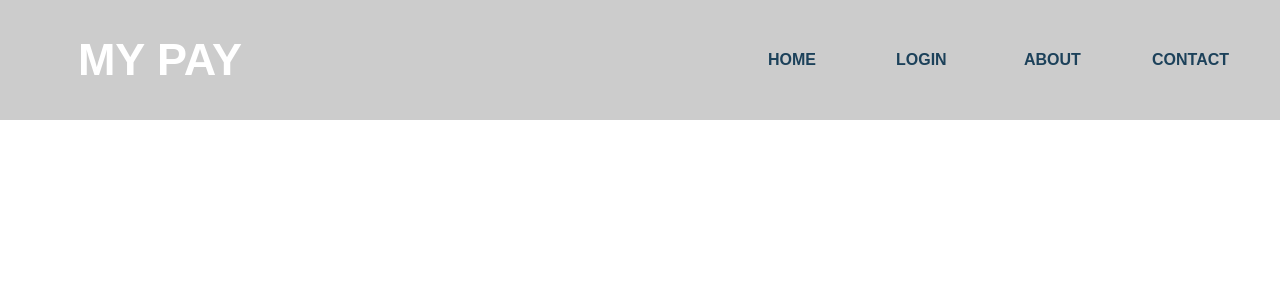
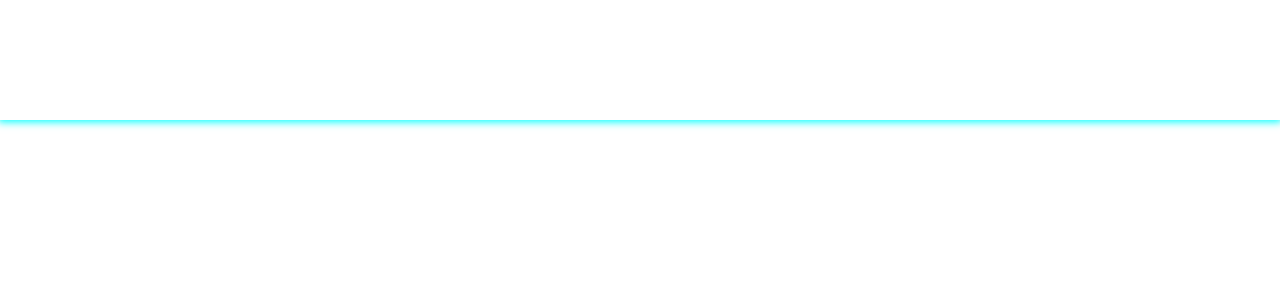
Before and after one commit to Pooja9824/normal-webpage, a PHP site: page /header.php in a window 1280 px wide. Shown: the top 300 px of the page. Run offline with PHP 8.4, Linux system fonts and the light colour scheme.

Commit message:
Change design of header and put some animation .

```diff
--- a/css/header.css
+++ b/css/header.css
@@ -22,32 +22,57 @@ header {
 nav {
   width: 100%;
   height: 15vh;
-  background: rgba(0, 0, 0, 0.2);
+  overflow: hidden;
+  background: transparent;
+  border-bottom: 2px solid white;
   color: white;
   display: flex;
   justify-content: space-between;
   align-items: center;
   text-transform: uppercase;
+  box-shadow: 0px 0px 6px 1px cyan;
+  transition: 0.5s;
+}
+
+nav:hover {
+  box-shadow: 0px 0px 8px 2px cyan;
+  transition: 0.5s;
 }
 
 nav .logo {
   width: 25%;
   font-size: 30px;
+  overflow: hidden;
   text-align: center;
   font-style: inherit;
+  transition: 0.5s;
 }
+
+nav .logo:hover {
+  letter-spacing: 4px;
+  transition: 0.5s;
+}
+
 nav .menu {
-  width: 40%;
+  width: 50%;
   display: flex;
   justify-content: space-around;
 }
 
 nav .menu a {
-  width: 50%;
   text-decoration: none;
   color: white;
+  padding-left: 2%;
+  padding-right: 2%;
   font-weight: bold;
+  transition: 0.5s;
 }
-nav .menu a {
-  color: #1c415a;
+
+nav .menu a:hover {
+  letter-spacing: 3px;
+  background: white;
+  color: black;
+  border-bottom-left-radius: 50%;
+  border-top-right-radius: 50%;
+  transition: 0.5s;
 }
```
